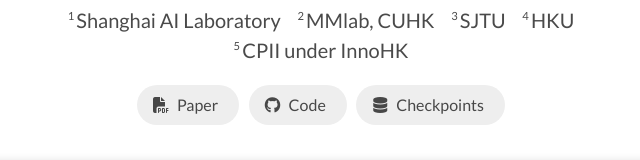
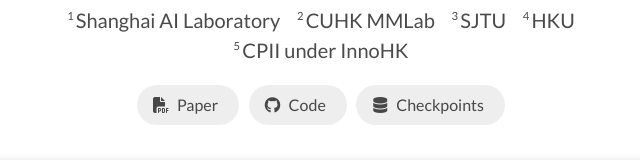
Before and after one commit to yutian10/AnyRecon, a plain HTML site: page index.html in a window 1280 px wide. Shown: the part 199-359 px from the top of the page, 319-959 px from the left. Drawn offline with nearby package versions, Linux system fonts and the light colour scheme; some icons are missing.

Commit message:
change institute

```diff
--- a/index.html
+++ b/index.html
@@ -284,7 +284,7 @@
           <div class="publication-authors">
             <div class="is-size-5">
               <span class="author-block"><sup>1&nbsp;</sup>Shanghai AI Laboratory</span>
-              <span class="author-block"><sup>2&nbsp;</sup>MMlab, CUHK</span>
+              <span class="author-block"><sup>2&nbsp;</sup>CUHK MMLab</span>
               <span class="author-block"><sup>3&nbsp;</sup>SJTU</span>
               <span class="author-block"><sup>4&nbsp;</sup>HKU</span>
               <span class="author-block"><sup>5&nbsp;</sup>CPII under InnoHK</span>
```
